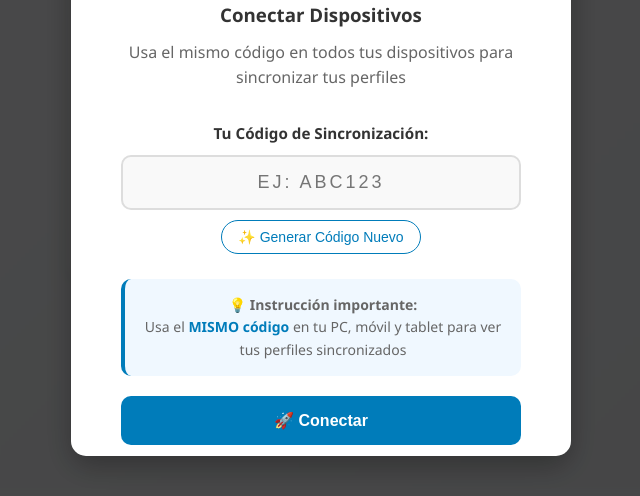
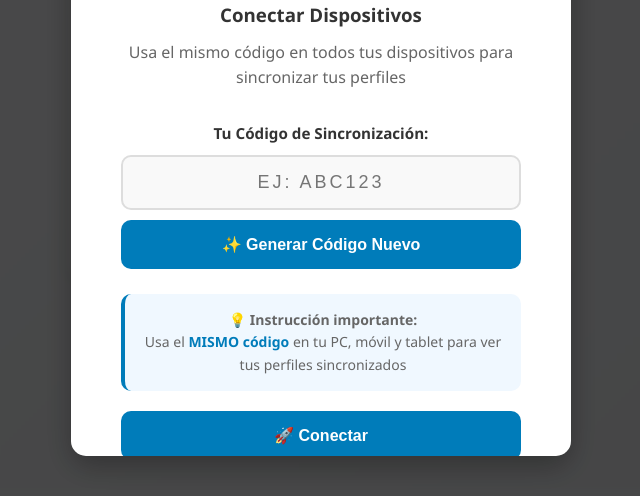
Before and after one commit to mrsmilerd/DIBER, a website: page index.html in a window 1280 px wide. Shown: the part 304-800 px from the top of the page, without its empty margins (319-959 px from the left). Drawn offline with Linux system fonts and the light colour scheme; no server answers.

Commit message:
Update index.html

```diff
--- a/index.html
+++ b/index.html
@@ -13,7 +13,7 @@
 </head>
 <body>
     <!-- Modal de Código de Usuario (SE MUESTRA AL PRINCIPIO) -->
-<div id="user-code-modal" class="modal-fondo" style="display: flex;">
+    <div id="user-code-modal" class="modal-fondo">
         <div class="modal-contenido" style="max-width: 500px; background: white; color: #333;">
             <div class="modal-header" style="text-align: center; padding: 20px;">
                 <h2 style="margin: 0; color: #333;">🔄 Sincronización Multi-Dispositivo</h2>
@@ -628,15 +628,39 @@
     <!-- Estilos adicionales para el sistema de código -->
     <style>
         /* Estilos para el modal de código de usuario */
-        #user-code-modal .modal-contenido {
-            background: var(--card-bg);
+        #user-code-modal {
+            display: none;
+            position: fixed;
+            top: 0;
+            left: 0;
+            width: 100%;
+            height: 100%;
+            background: rgba(0, 0, 0, 0.7);
+            z-index: 10000;
+            justify-content: center;
+            align-items: center;
+        }
+
+        #user-code-modal.active {
+            display: flex !important;
+        }
+
+        #user-code-modal.hidden {
+            display: none !important;
+        }
+
+        .modal-contenido {
+            background: white;
             border-radius: 15px;
             box-shadow: 0 10px 30px rgba(0,0,0,0.3);
+            max-width: 500px;
+            width: 90%;
+            margin: 20px;
         }
 
         #user-code-input:focus {
             outline: none;
-            border-color: var(--primary-color);
+            border-color: #007cba;
             box-shadow: 0 0 0 3px rgba(0, 123, 255, 0.1);
         }
 
@@ -671,17 +695,21 @@
             z-index: 10001;
         }
 
-    /* Estilos para ocultar el modal */
-    .hidden {
-        display: none !important;
-        visibility: hidden !important;
-        opacity: 0 !important;
-        pointer-events: none !important;
+        /* Estilos para el botón Conectar */
+        #user-code-modal button {
+            background: #007cba !important;
+            color: white !important;
+            border: none !important;
+            padding: 15px !important;
+            border-radius: 10px !important;
+            font-size: 16px !important;
+            font-weight: bold !important;
+            cursor: pointer !important;
+            width: 100% !important;
         }
 
-    /* Asegurar que el modal se oculte */
-    #user-code-modal {
-        transition: all 0.3s ease;
+        #user-code-modal button:hover {
+            background: #005a87 !important;
         }
     </style>
 </body>
```
Lines whose indentation alone changed are shown as unchanged.
